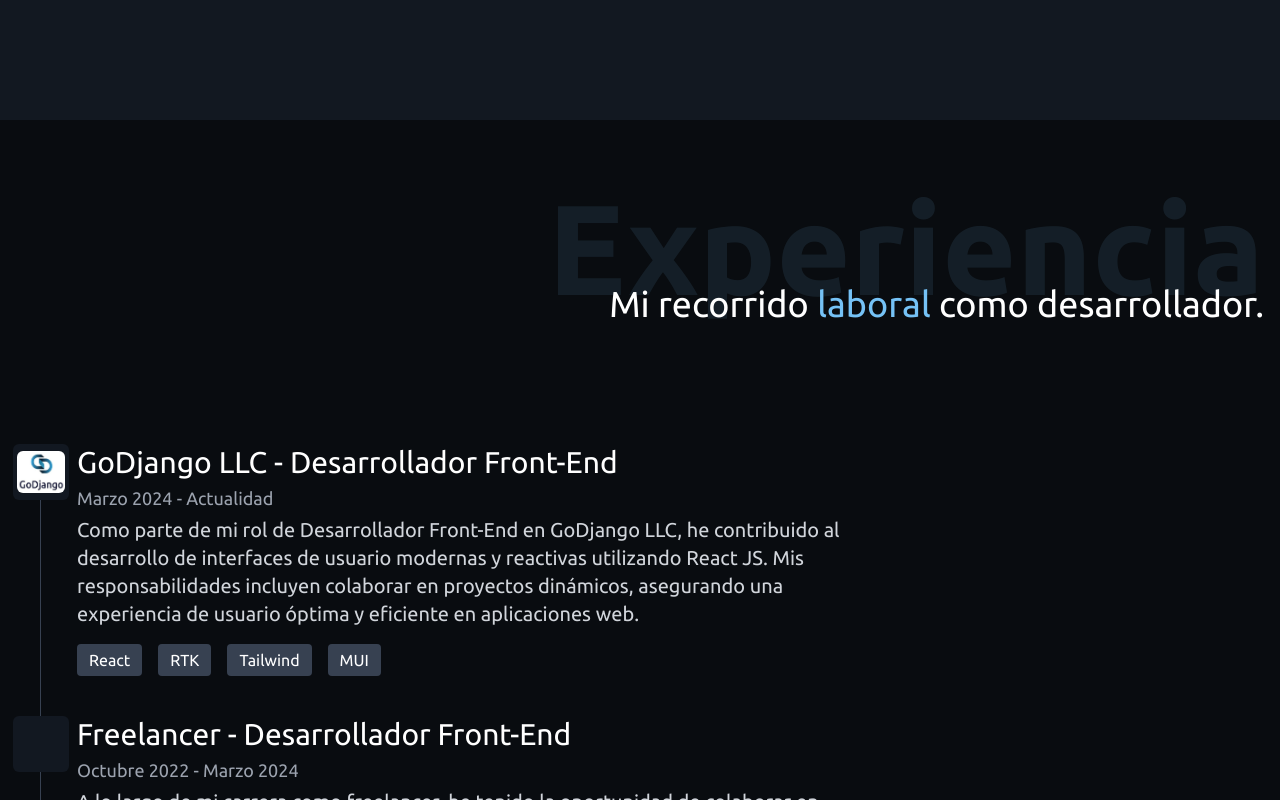
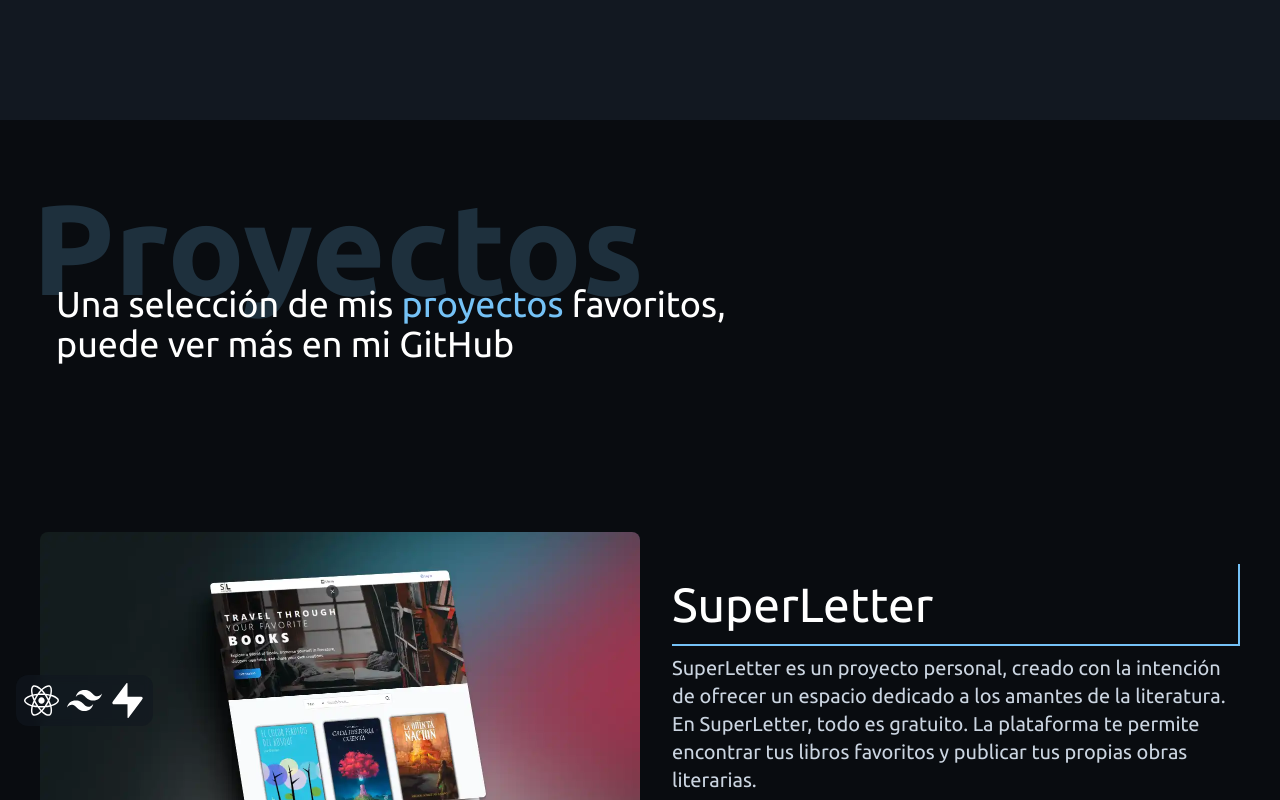
Before and after one commit to guillezdev/Mi-Web, a React (Vite) app: page / in a window 1280 px wide. Shown: the part 760-1560 px from the top of the page. Built offline with nearby package versions, Linux system fonts and the light colour scheme.

Commit message:
hiddde experience

```diff
--- a/src/App.jsx
+++ b/src/App.jsx
@@ -14,7 +14,7 @@
     <>
       <Navbar />
       <Home />
-      <Experiencia />
+    {/*   <Experiencia /> */}
       <Projects />
       <Skills />
       {/*  <Servicios />
```
